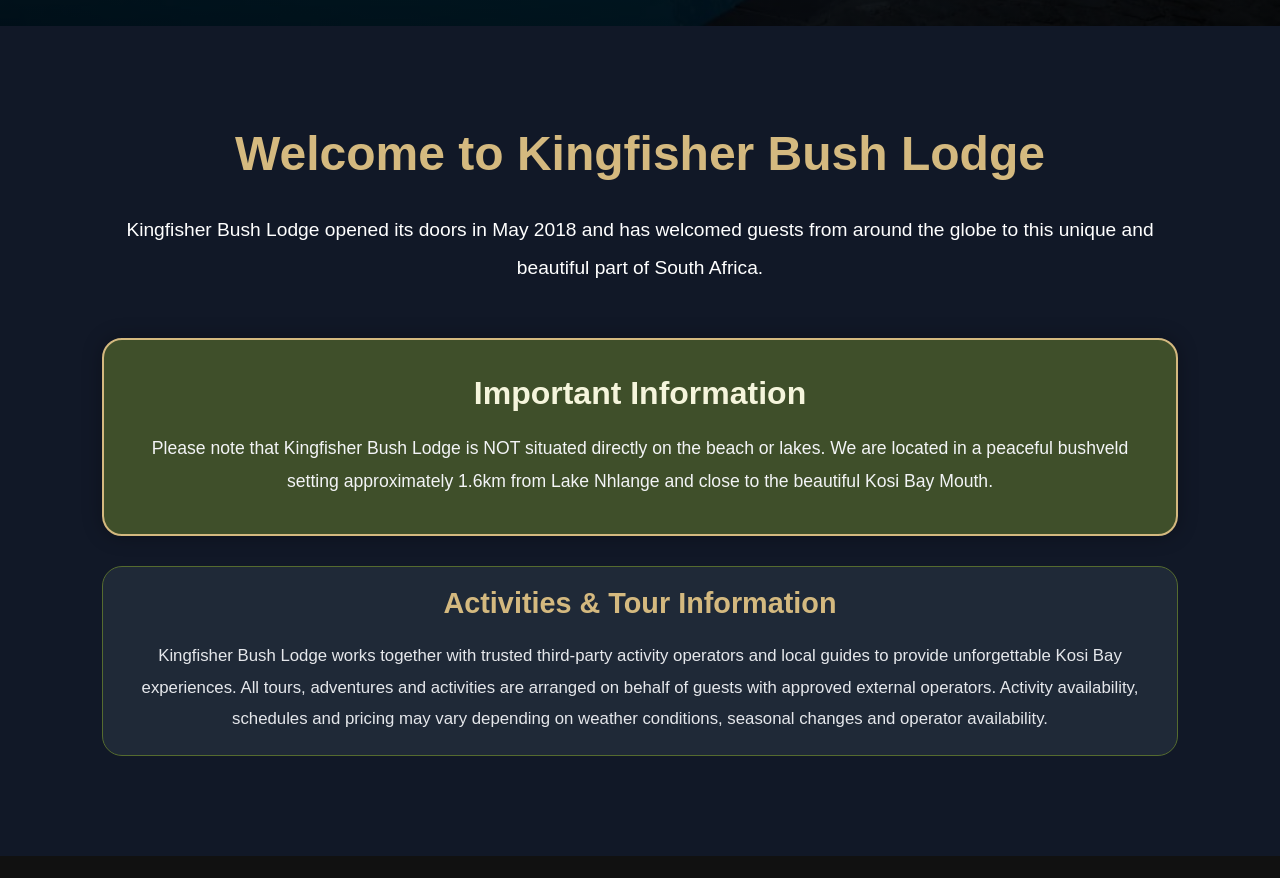
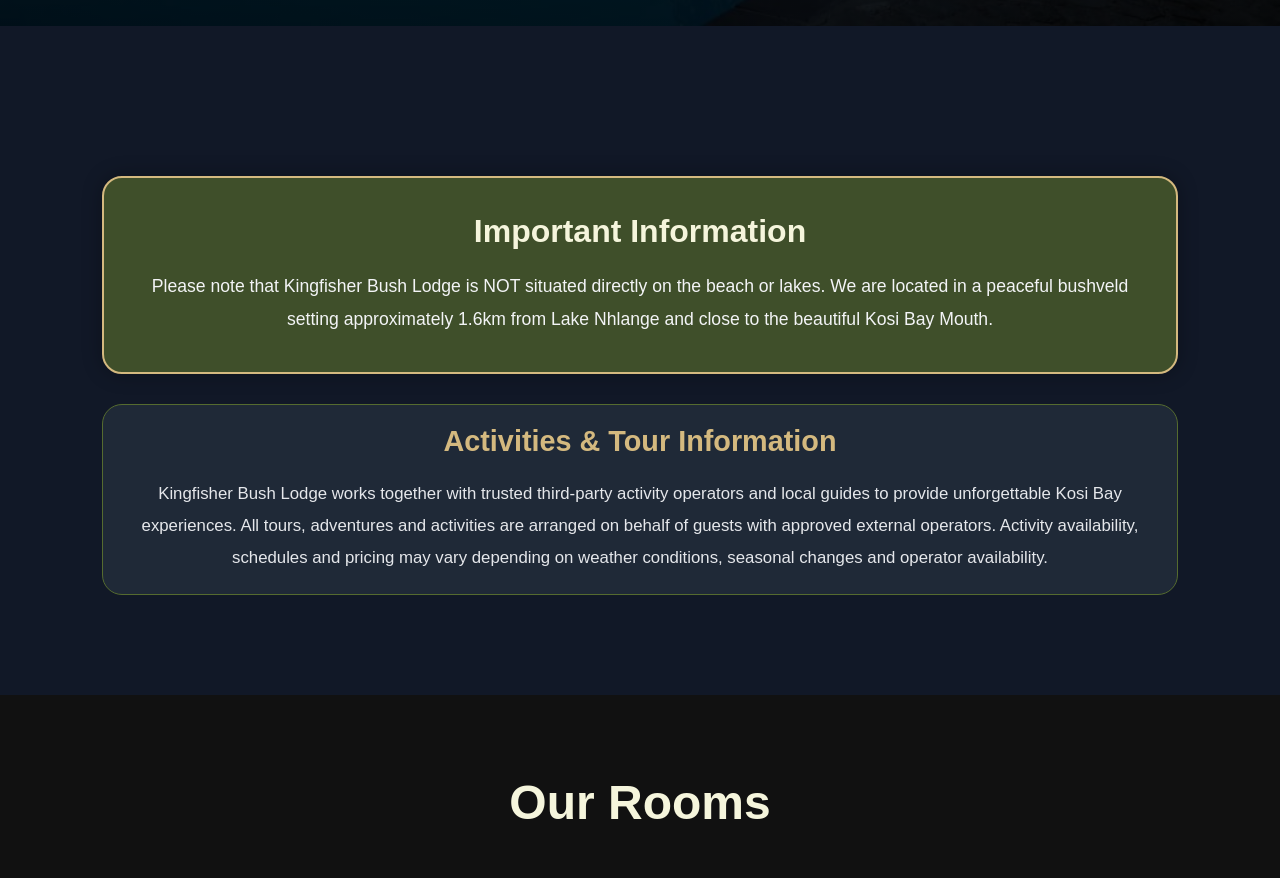
Before and after one commit to Pixi-Creator/Kingfisherbushlodge3.0, a React (Vite) app: page / in a window 1280 px wide. Shown: the part 1000-1878 px from the top of the page. Built offline with nearby package versions, Linux system fonts and the light colour scheme.

Commit message:
Update App.tsx

```diff
--- a/src/App.tsx
+++ b/src/App.tsx
@@ -220,28 +220,6 @@
           textAlign: "center",
         }}
       >
-        <h2
-          style={{
-            fontSize: "clamp(2rem, 5vw, 3rem)",
-            color: "#d4b97f",
-            marginBottom: "30px",
-          }}
-        >
-          Welcome to Kingfisher Bush Lodge
-        </h2>
-
-        <p
-          style={{
-            maxWidth: "1200px",
-            margin: "auto",
-            lineHeight: 2,
-            fontSize: "1.2rem",
-          }}
-        >
-          Kingfisher Bush Lodge opened its doors in May 2018 and has welcomed
-          guests from around the globe to this unique and beautiful part of
-          South Africa.
-        </p>
 
         <div
   style={{
```
